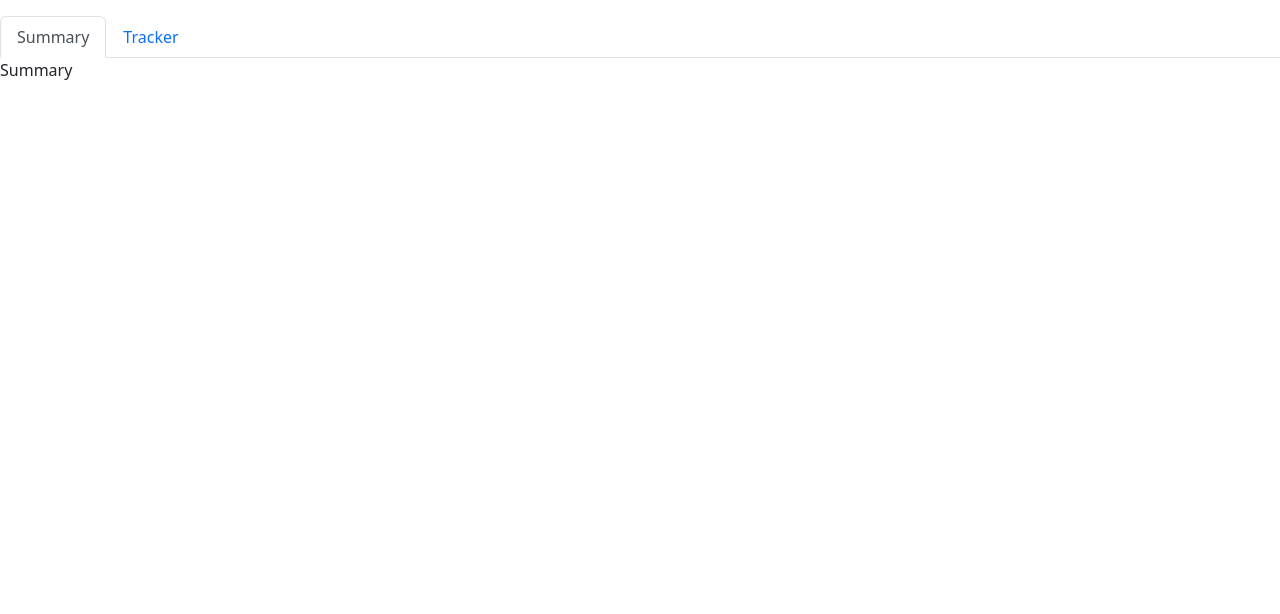
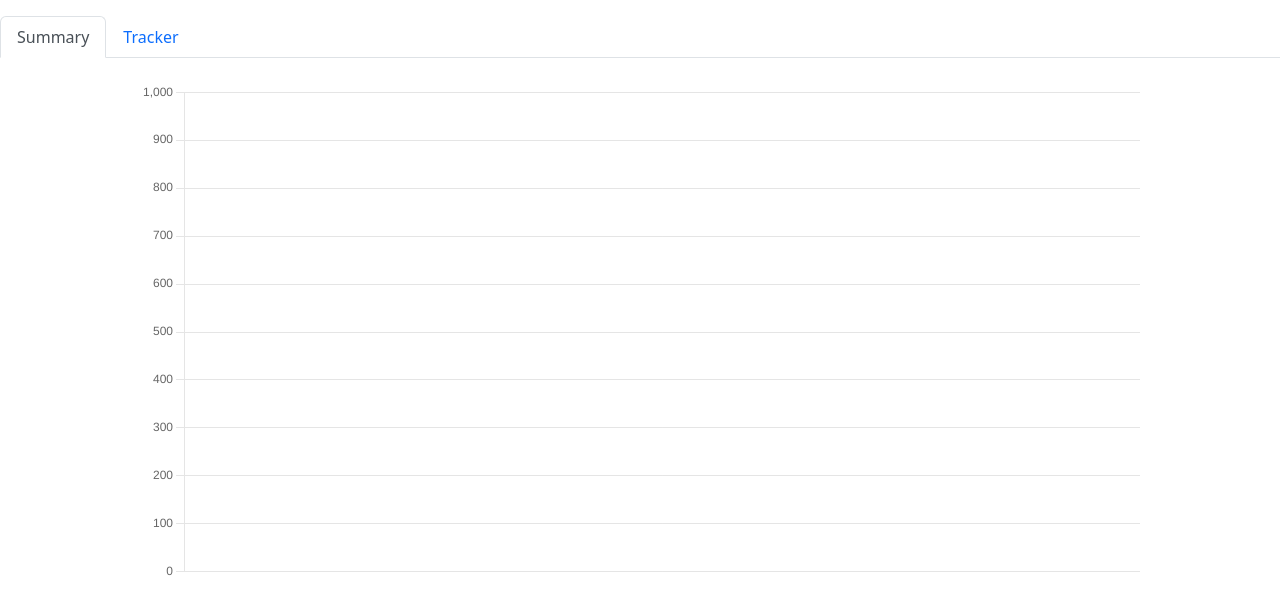
Before and after one commit to barbarathorslund/asset-tracker, a React (Create React App) app: page / in a window 1280 px wide. Shown: the top 614 px of the page. Built offline with nearby package versions, Linux system fonts and the light colour scheme.

Commit message:
Add lineplot, dataparsing and localstorage

```diff
--- a/package.json
+++ b/package.json
@@ -11,8 +11,10 @@
     "@types/react": "^18.0.0",
     "@types/react-dom": "^18.0.0",
     "bootstrap": "^5.2.3",
+    "chart.js": "^4.2.1",
     "react": "^18.2.0",
     "react-bootstrap": "^2.7.2",
+    "react-chartjs-2": "^5.2.0",
     "react-dom": "^18.2.0",
     "react-scripts": "5.0.1",
     "typescript": "^4.4.2",
--- a/src/App.css
+++ b/src/App.css
@@ -30,3 +30,9 @@ input#asset-value:hover {
 h5#asset-card-title {
     margin-bottom: 0 !important;
 }
+
+.chart-container {
+    width: 98%;
+    max-width: 1000px;
+    height: 500px;
+}
--- /dev/null
+++ b/src/components/LineChart.js
@@ -0,0 +1,72 @@
+import { Line } from "react-chartjs-2";
+import "chart.js/auto";
+
+const LineChart = ({ chartDatasets }) => {
+  const transparentColor = (color) => {
+    const rgbNumbers = color.match(/([0-9+],?)+/g);
+    return `rgba(${rgbNumbers.join(" ")}, 0.5)`;
+  };
+
+  const decideColor = (index) => {
+    return COLORS[index % COLORS.length];
+  };
+
+  const COLORS = [
+    "rgb(255, 99, 132)",
+    "rgb(255, 159, 64)",
+    "rgb(255, 205, 86)",
+    "rgb(75, 192, 192)",
+    "rgb(54, 162, 235)",
+    "rgb(153, 102, 255)",
+    "rgb(201, 203, 207)",
+  ];
+
+  const options = {
+    indexAxis: "x",
+    scales: {
+      y: {
+        suggestedMin: 0,
+        suggestedMax: 1000,
+      },
+    },
+    elements: {},
+    responsive: true,
+    maintainAspectRatio: false,
+    plugins: {
+      legend: {
+        position: "top",
+      },
+    },
+  };
+
+  // [
+  //  {Savings: [{t: '2023-01', y: 22}, {t: '2023-02', y: null}]},
+  //  {Investments: [{t: '2023-01', y: 33}, {t: '2023-02', y: 40}]}
+  // ]
+  const labels = [...new Set(chartDatasets.map((dataset) => dataset.x))];
+
+  const datasets = {};
+  chartDatasets.forEach((dataset) => {
+    if (!datasets?.[dataset.name]) {
+      datasets[dataset.name] = [dataset.y];
+    } else {
+      datasets[dataset.name].push(dataset.y);
+    }
+  });
+
+  const data = {
+    labels: labels.reverse(),
+    datasets: Object.keys(datasets).map((entry, idx) => {
+      return {
+        label: entry,
+        data: datasets[entry].reverse(),
+        borderColor: decideColor(idx),
+        backgroundColor: transparentColor(decideColor(idx)),
+      };
+    }),
+  };
+
+  return <Line data={data} options={options} />;
+};
+
+export default LineChart;
--- a/src/components/ModeTab.tsx
+++ b/src/components/ModeTab.tsx
@@ -1,4 +1,4 @@
-import { useState } from "react";
+import { useState, useEffect } from "react";
 import Tab from "react-bootstrap/Tab";
 import Tabs from "react-bootstrap/Tabs";
 import Summary from "./Summary";
@@ -12,7 +12,15 @@ export interface Entries {
 }
 
 export const ModeTab = () => {
-  const [entries, setEntries] = useState<Entries[]>([]);
+  const [entries, setEntries] = useState<Entries[]>(() => {
+    const saved = localStorage.getItem("entries") as string;
+    const initialValue = JSON.parse(saved);
+    return initialValue || [];
+  });
+
+  useEffect(() => {
+    localStorage.setItem("entries", JSON.stringify(entries));
+  }, [entries]);
 
   return (
     <Tabs
--- a/src/components/Summary.tsx
+++ b/src/components/Summary.tsx
@@ -1,40 +1,41 @@
 import React, { useEffect, useState } from "react";
 import { Entries } from "./ModeTab";
+import LineChart from "./LineChart";
 
 interface SummaryProps {
   entries: Entries[];
 }
 
 const Summary = ({ entries }: SummaryProps) => {
+  const [chartDatasets, setChartDatasets] = useState([]);
+
   useEffect(() => {
     if (entries.length > 0) {
-      parseData();
+      setChartDatasets(parseData());
     }
   }, [entries]);
 
   const parseData = () => {
-    let datasets: any = [];
-
-    // Set assets
-    Object.keys(entries[0].assets as Object).forEach((asset) => {
-      let obj = { [asset]: [] };
-      datasets.push(obj);
-    });
-
-    // Set datapoints
-    entries.forEach((entry) => {
-      datasets.forEach((dataset: Object) => {
-        Object.values(dataset)[0].push({
-          t: entry.month,
-          y: Number(entry.assets?.[Object.keys(dataset)[0]]),
-        });
-      });
-    });
-
-    return datasets;
+    return (entries as any)
+      .map((entry: any) =>
+        Object.keys(entry.assets).map((asset) => {
+          return {
+            name: asset,
+            x: entry.month,
+            y: Number(entry.assets[asset]),
+          };
+        })
+      )
+      .flat();
   };
 
-  return <div>Summary</div>;
+  return (
+    <div className="summary d-flex justify-content-center align-items-center">
+      <div className="chart-container m-4">
+        <LineChart chartDatasets={chartDatasets} />
+      </div>
+    </div>
+  );
 };
 
 export default Summary;
--- a/src/components/Tracker.tsx
+++ b/src/components/Tracker.tsx
@@ -1,4 +1,4 @@
-import { Dispatch, SetStateAction, useState } from "react";
+import { Dispatch, SetStateAction, useEffect, useState } from "react";
 import Form from "react-bootstrap/Form";
 import Button from "react-bootstrap/Button";
 import AddEntryModal from "./AddEntryModal";
@@ -13,7 +13,12 @@ interface TrackerProps {
 }
 
 const Tracker = ({ entries, setEntries }: TrackerProps) => {
-  const [assetTypes, setAssetTypes] = useState(["Savings", "Investments"]);
+  const [assetTypes, setAssetTypes] = useState(() => {
+    const saved = localStorage.getItem("assetTypes") as string;
+    const initialValue = JSON.parse(saved);
+    return initialValue || ["Savings", "Investments"];
+  });
+
   const [showAddEntryModal, setShowAddEntryModal] = useState(false);
   const [showAddAssetModal, setShowAddAssetModal] = useState(false);
 
@@ -31,6 +36,10 @@ const Tracker = ({ entries, setEntries }: TrackerProps) => {
   };
 
   const [currentMonth, setCurrentMonth] = useState(setMostRecentMonth());
+
+  useEffect(() => {
+    localStorage.setItem("assetTypes", JSON.stringify(assetTypes));
+  }, [assetTypes]);
 
   const renderEntryAssetCards = (entry: Entries) => {
     return Object.keys(entry.assets as object).map((key) => (
```
Also changed, not shown: 1 other file (tests, documents, lock files or other folders).
